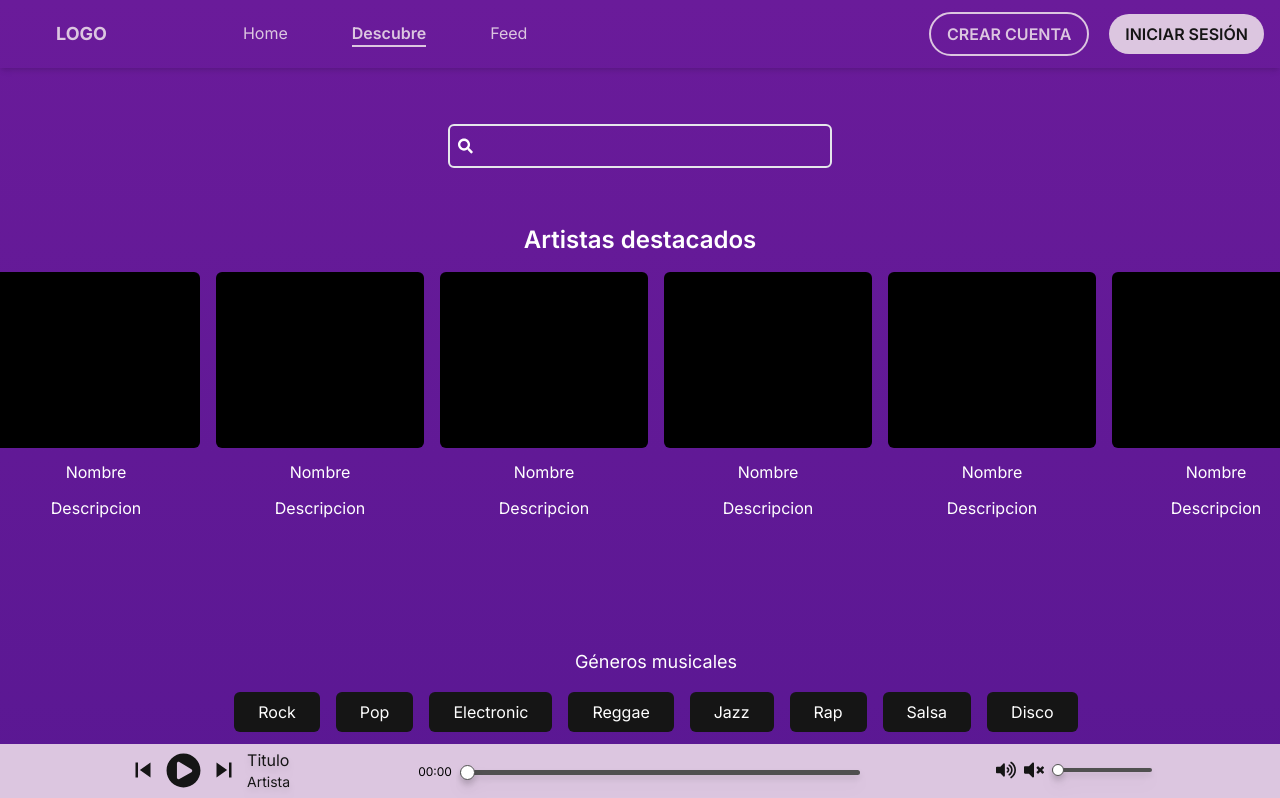
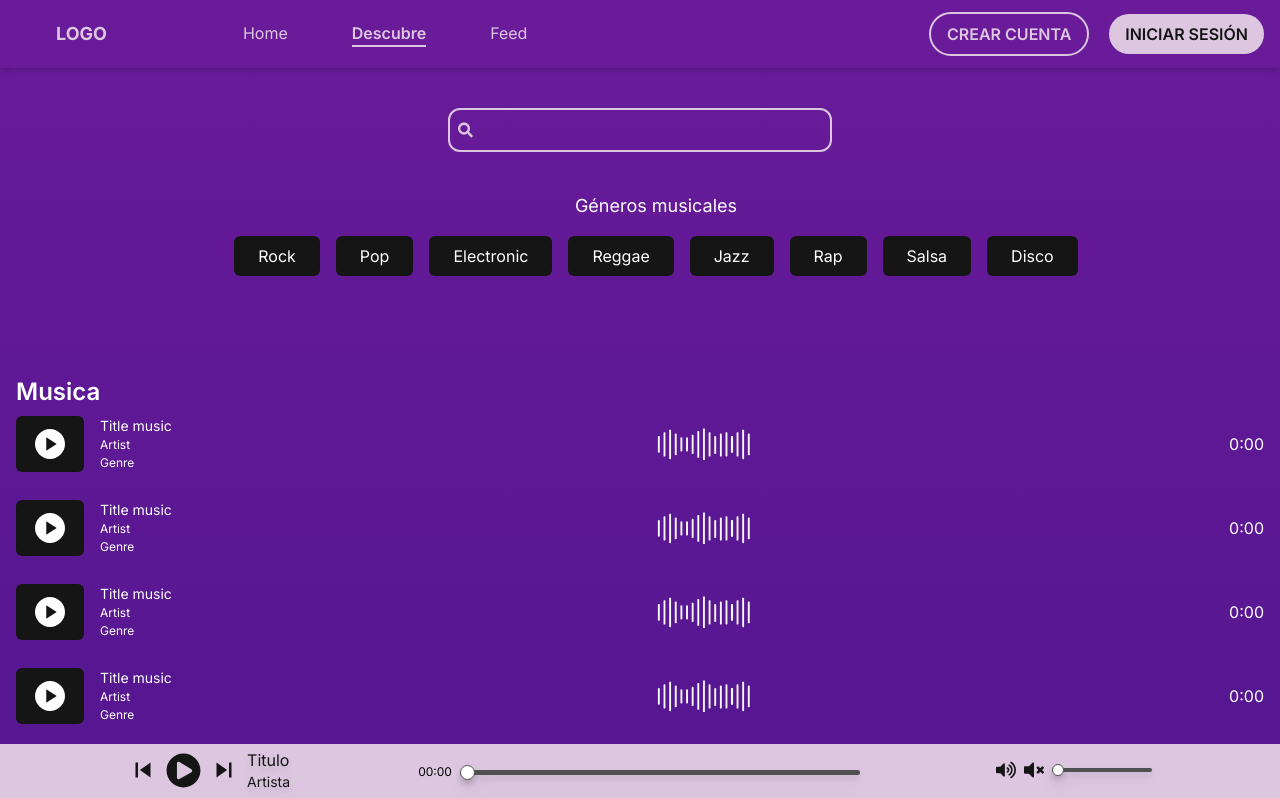
Before and after one commit to No-Country/s12-11-m-java-next, a Next.js app in the folder frontend/: page /descubre in a window 1280 px wide. Shown: the top 798 px of the page. Built offline with nearby package versions, Linux system fonts and the light colour scheme.

Commit message:
feat: rename folders and files, update some styles

```diff
--- a/frontend/src/app/(routes)/descubre/page.tsx
+++ b/frontend/src/app/(routes)/descubre/page.tsx
@@ -9,11 +9,11 @@ const pageDescubre = () => {
 
     return (
         <main className="w-full relative  mb-20">
-            <div className="flex items-center border-2 mt-14 rounded-md gap-3 p-2 max-w-sm  w-full m-auto">
-                <FaSearch />
+            <div className="flex items-center border-2 border-rosa mt-10 rounded-xl gap-3 p-2 max-w-sm  w-full m-auto">
+                <FaSearch className='text-rosa' />
                 <input className="w-full bg-transparent outline-none" />
             </div>
-            <section className="p-4 w-full h-96 relative overflow-hidden text-center mt-10">
+            {/* <section className="p-4 w-full h-96 relative overflow-hidden text-center mt-10">
                 <h2 className="text-2xl font-semibold">Artistas destacados</h2>
 
                 <div className="w-full flex mt-4 gap-4 absolute justify-center ">
@@ -23,14 +23,14 @@ const pageDescubre = () => {
                         ))
                     }
                 </div>
-            </section>
+            </section> */}
             <section className="p-4 w-full h-52 relative overflow-hidden text-center">
-                <div className="w-full flex mt-4 gap-4 absolute justify-center ">
+                <div className="w-full flex gap-4 absolute justify-center ">
                     <Genres />
                 </div>
             </section>
             <section className="full p-4">
-                <h2 className="text-2xl font-semibold">Musica</h2>
+                <h1 className="text-2xl font-semibold">Musica</h1>
                 <div className="flex flex-col gap-3 w-full">
                     {
                         data.map(item => (
--- a/frontend/src/app/(routes)/perfil/layout.tsx
+++ b/frontend/src/app/(routes)/perfil/layout.tsx
@@ -12,7 +12,7 @@ const pagePerfil = ({
         <section className='flex flex-col'>
             <RedirectNoLogin />
             <Account />
-            <article className='flex flex-col w-full gap-5 px-5 bg-darkViolet text-white min-h-[42vh] h-auto py-5 '>
+            <article className='flex flex-col w-full gap-5 px-5 bg-darkViolet text-white min-h-[42vh] h-auto py-5'>
                 <AccountNavBar />
                 {children}
             </article>
--- a/frontend/src/app/auth/configPerfil/page.tsx
+++ b/frontend/src/app/auth/configPerfil/page.tsx
@@ -7,7 +7,7 @@ const pageConfigPerfil = () => {
   return (
     // componetizar  elementos como el input , el switch o el form
 
-    <section className="h-full w-full flex flex-col items-center">
+    <section className="h-full w-full flex flex-col items-center bg-gradient-to-t from-lightViolet to-darkViolet">
       <RedirectNoLogin />
       <div className='h-full w-full flex text-white items-center  pt-10 pl-5'>
         <FaArrowLeft />
--- a/frontend/src/app/page.tsx
+++ b/frontend/src/app/page.tsx
@@ -1,7 +1,8 @@
 import { Header } from '@/components/Header/Header';
 import Link from 'next/link';
-
-export default function Home () {
+import { FaFacebook, FaInstagram, FaYoutube } from 'react-icons/fa6';
+import { SiExpertsexchange } from "react-icons/si";
+export default function Home() {
   return (
     <div className='bg-gradient-to-b from-darkViolet to-lightViolet text-white h-full'>
       <div className="bg-home_bg text-white bg-cover">
@@ -79,9 +80,10 @@ export default function Home () {
           <div className="md:w-1/4 mb-4 md:mb-0 mt-2 sm:mt-0 sm:ml-0 md:text-start text-center">
             <h3 className="text-xl font-semibold">Síguenos</h3>
             <ul className='flex gap-4'>
-              {/* <li className="hover:scale-125 duration-1000 bg-[#ABABAB] rounded-full p-2">a</li>
-                        <li className="hover:scale-125 duration-1000 bg-[#ABABAB] rounded-full p-2">a</li>
-                        <li className="hover:scale-125 duration-1000 bg-[#ABABAB] rounded-full p-2">a</li> */}
+              <li className="hover:scale-[1.8] duration-500 p-2"><FaInstagram /></li>
+              <li className="hover:scale-[1.8] duration-500 p-2"><FaFacebook /></li>
+              <li className="hover:scale-[1.8] duration-500 p-2"><FaYoutube /></li>
+              <li className="hover:scale-[1.8] duration-500 p-2"><SiExpertsexchange /></li>
             </ul>
           </div>
         </div>
--- a/frontend/src/components/Cards/AddMusicCard.tsx
+++ b/frontend/src/components/Cards/AddMusicCard.tsx
@@ -1,4 +1,5 @@
 'use client'
+import { genres } from '@/utils/genres';
 import postMusica from '@/utils/musicRequest/postMusica';
 import React, { useEffect, useRef, useState } from 'react'
 import { FaPlus } from 'react-icons/fa6';
@@ -38,17 +39,22 @@ const AddMusicCard = () => {
                 >
                     <label htmlFor="fileMusic" className='border-2 p-2 border-negro border-dotted rounded-md w-full h-[43px] text-center cursor-pointer'>
                         + Agregar musica
-                        <input required name='audio' type="file" className='hidden' id='fileMusic' />
+                        <input required name='audio' type="file" hidden id='fileMusic' />
                     </label>
                     <label htmlFor="fileMusicImg" className='border-2 p-2 border-negro border-dotted rounded-md w-full h-[43px] text-center cursor-pointer'>
                         + Agregar imagen
-                        <input required name='img' type="file" className='hidden' id='fileMusicImg' />
+                        <input required name='img' type="file" hidden id='fileMusicImg' />
                     </label>
                     <label htmlFor="">
                         <input required name='titulo' type="text" placeholder='Titulo' className='border-2 p-2 border-negro rounded-md w-full' />
                     </label>
-                    <label htmlFor="" className='flex gap-5'>
-                        <input required name='genero' type="text" placeholder='Genero' className='border-2 p-2 border-negro rounded-md w-full' />
+                    <label htmlFor="" className='flex flex-col'>
+                        <small>Elija un genero</small>
+                        <select name="genero" id="" placeholder='Genero' defaultValue={''} className='outline-none border-2 p-2 border-negro rounded-md w-full'>
+                            {genres.map(res =>
+                                <option value={res.title} key={res.id}>{res.title}</option>
+                            )}
+                        </select>
                     </label>
                     <label htmlFor="">
                         <input name='fecha' type="text" defaultValue={fecha} hidden />
--- a/frontend/src/components/Discover/Genres.tsx
+++ b/frontend/src/components/Discover/Genres.tsx
@@ -16,9 +16,6 @@ export const Genres = () => {
           </Link>
         ))}
       </div>
-      <Link href="#" className="text-sm text-right pr-4 underline">
-        Ver más
-      </Link>
     </section>
   )
 }
--- a/frontend/src/utils/Links.js
+++ b/frontend/src/utils/Links.js
@@ -25,7 +25,7 @@ export const LinkFeed = [
   },
   {
     label: "Subir post",
-    path: "/perfil/post",
+    path: "/perfil/posts",
     icon: MdOutlinePostAdd,
   },
   {
```
